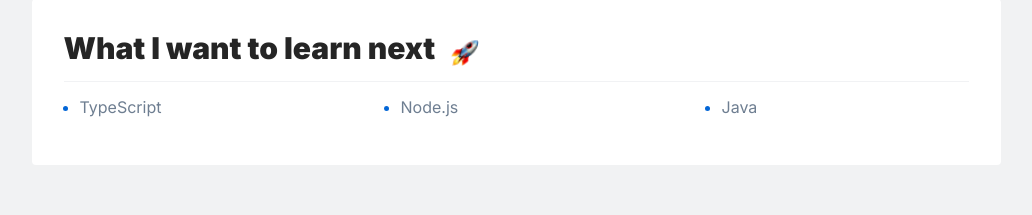
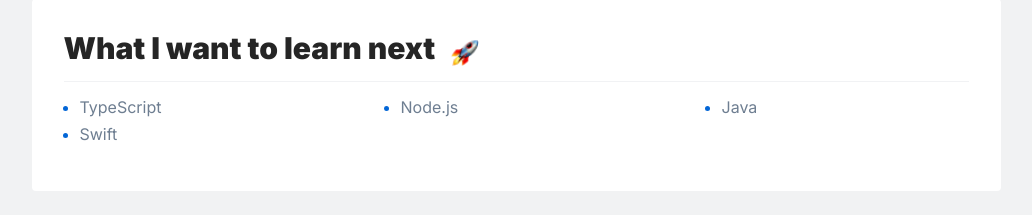
Before and after one commit to anna-wojcik/Personal-Homepage, a React (Create React App) app: page / in a window 1280 px wide. Shown: the part 1159-1374 px from the top of the page, without its empty margins (124-1156 px from the left). Built offline with nearby package versions, Linux system fonts and the light colour scheme.

Commit message:
new thing to learn added in myData.js file

```diff
--- a/src/myData.js
+++ b/src/myData.js
@@ -36,4 +36,5 @@
     "TypeScript",
     "Node.js",
     "Java",
+    "Swift",
 ];
```
